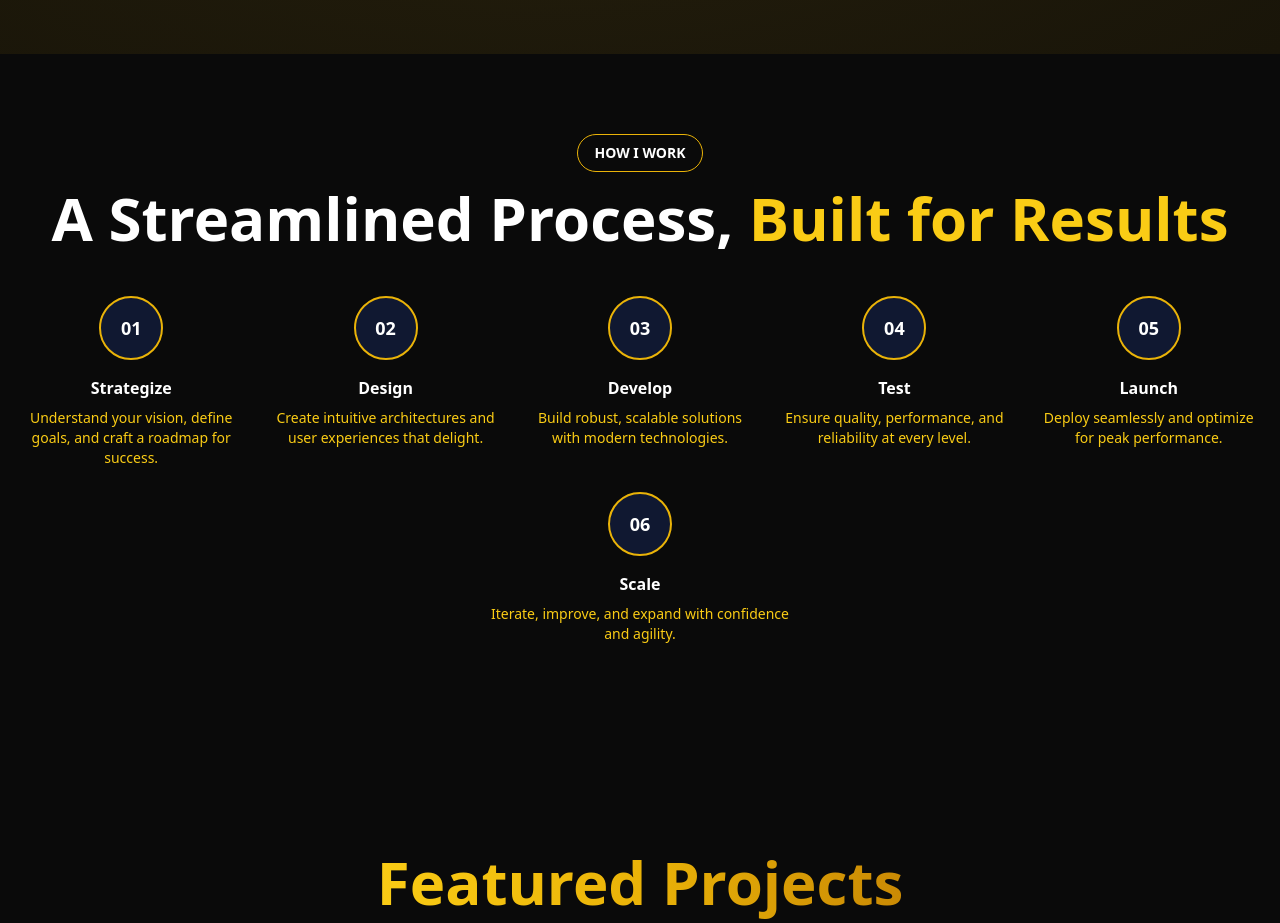
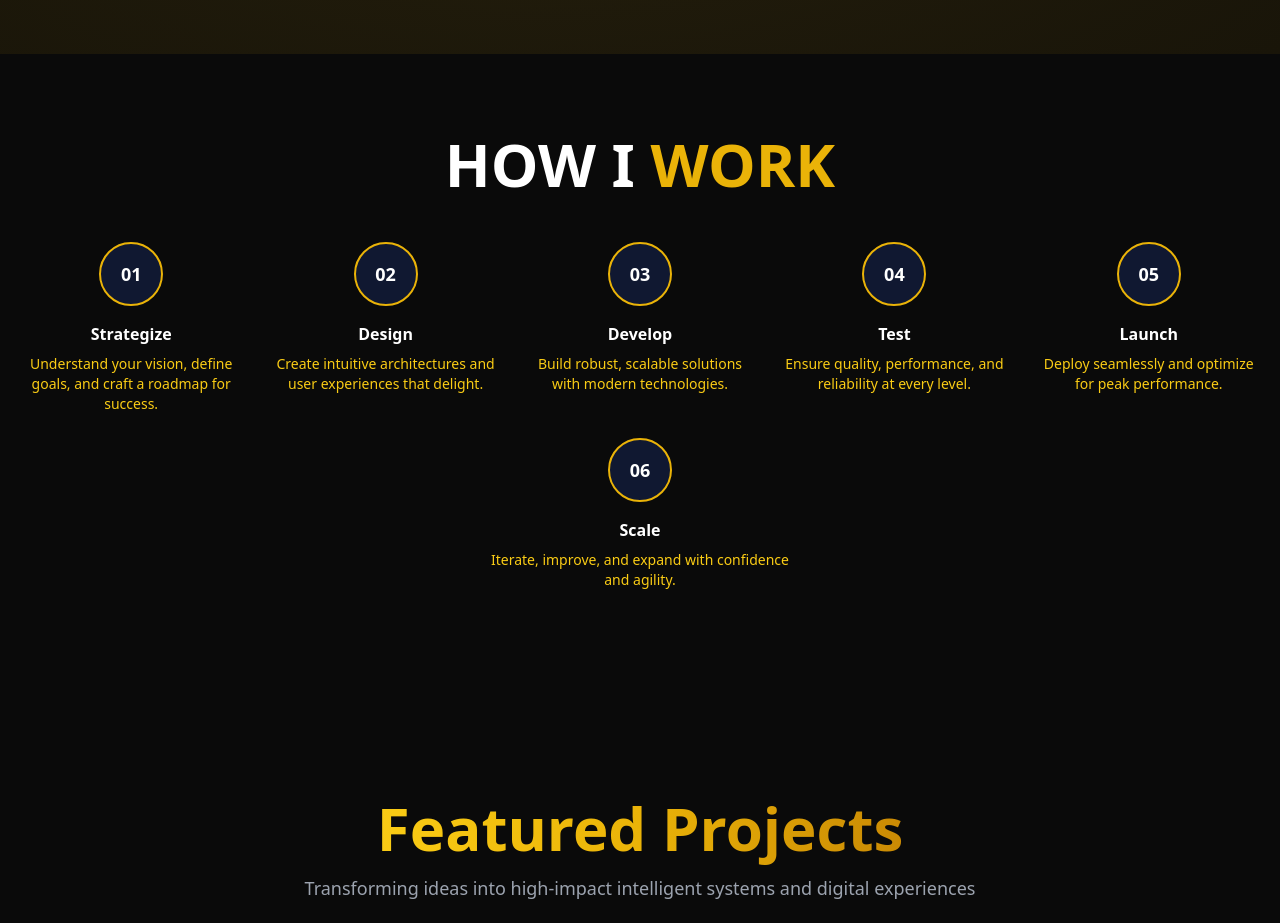
Before and after one commit to sohaib-library/Sohaibshakeelportfolio, a React (Vite) app: page / in a window 1280 px wide. Shown: the part 4260-5183 px from the top of the page. Built offline with nearby package versions, Linux system fonts and the light colour scheme.

Commit message:
refactor: update the 'How I Work' section heading to a single, prominent, and styled element.

```diff
--- a/src/components/Process.jsx
+++ b/src/components/Process.jsx
@@ -36,12 +36,11 @@ const Process = () => {
     <section id="process" className="py-20 px-4 bg-[#0a0a0a]">
       <div className="container mx-auto max-w-7xl">
         <div className="text-center mb-12">
-          <div className="inline-block px-4 py-2 border border-yellow-500 text-white rounded-full text-sm font-semibold mb-4">
-            HOW I WORK
+          <div className="text-4xl md:text-6xl font-bold mb-4">
+            HOW I
+            <span  className="text-yellow-500" > WORK</span>
           </div>
-          <h2 className="text-4xl md:text-6xl font-bold mb-4">
-            A Streamlined Process, <span className="text-yellow-400">Built for Results</span>
-          </h2>
+
         </div>
 
         <div className="grid grid-cols-2 md:grid-cols-3 lg:grid-cols-5 gap-6 mb-6">
```
